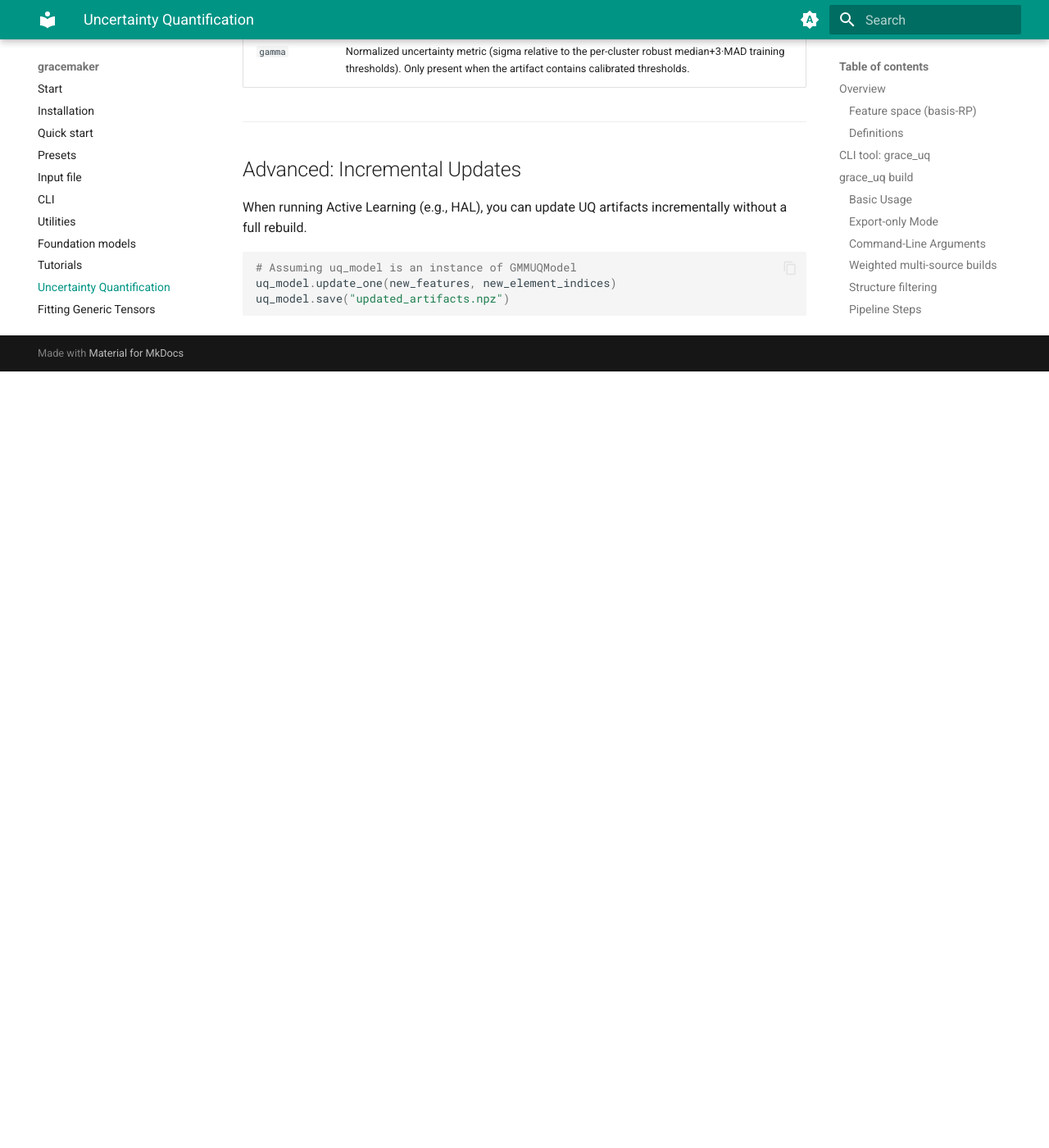
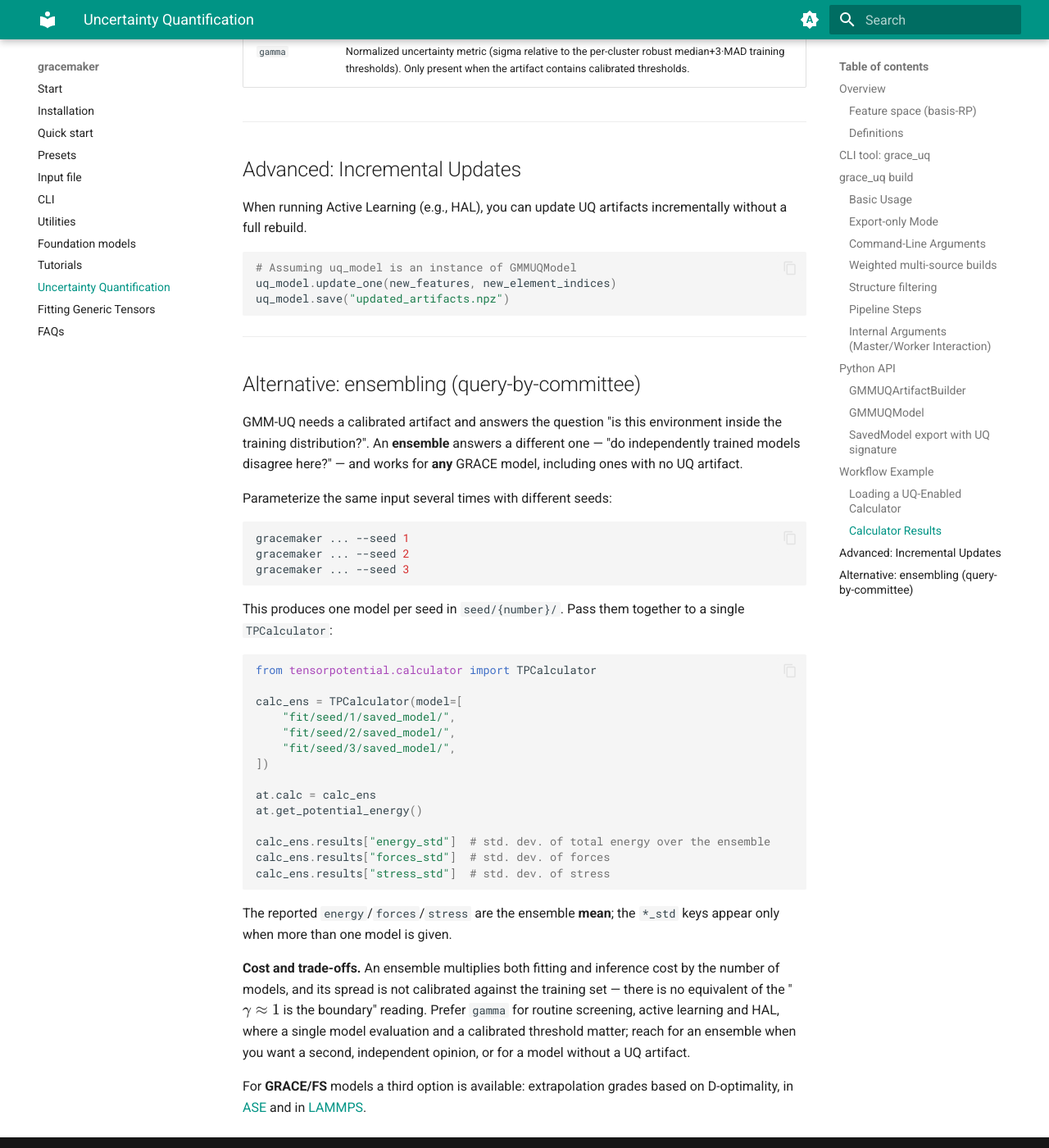
Before and after one commit to ICAMS/grace-tensorpotential, an MkDocs documentation site: the page built from docs/gracemaker/uq.md, in a window 1280 px wide and 1400 px high, scrolled down 11649 px. Shown: the whole window at 82% size. Built offline with MkDocs 1.6.1 and Material for MkDocs 9.7.7, drawn with Linux system fonts in a browser that asks for light colours; before the commit the page ends 12102 px from its top, so only the background shows below that.

Commit message:
docs: keep ensembling as a documented UQ alternative
Restore the naive-ensembling (query-by-committee) recipe that was removed
from the FAQ, as a section of the UQ page: it works for any GRACE model,
including ones with no UQ artifact, so it is worth keeping alongside gamma.
Notes that predictions are the ensemble mean, that the *_std keys appear only
for more than one model, and when to prefer gamma over an ensemble. The FAQ
gamma entry links to it.

Also drop LINEAR from the preset lists — it is registered but not a public
preset, so it should not be advertised in input.yaml comments.

Co-Authored-By: Claude Opus 5 <noreply@anthropic.com>
Claude-Session: https://claude.ai/code/session_017yByUFgshfVswSi5Yo6HJH

````diff
--- a/docs/gracemaker/uq.md
+++ b/docs/gracemaker/uq.md
@@ -377,3 +377,55 @@ When running Active Learning (e.g., HAL), you can update UQ artifacts incrementa
 uq_model.update_one(new_features, new_element_indices)
 uq_model.save("updated_artifacts.npz")
 ```
+
+---
+
+## Alternative: ensembling (query-by-committee)
+
+GMM-UQ needs a calibrated artifact and answers the question "is this environment
+inside the training distribution?". An **ensemble** answers a different one —
+"do independently trained models disagree here?" — and works for **any** GRACE
+model, including ones with no UQ artifact.
+
+Parameterize the same input several times with different seeds:
+
+```bash
+gracemaker ... --seed 1
+gracemaker ... --seed 2
+gracemaker ... --seed 3
+```
+
+This produces one model per seed in `seed/{number}/`. Pass them together to a
+single `TPCalculator`:
+
+```python
+from tensorpotential.calculator import TPCalculator
+
+calc_ens = TPCalculator(model=[
+    "fit/seed/1/saved_model/",
+    "fit/seed/2/saved_model/",
+    "fit/seed/3/saved_model/",
+])
+
+at.calc = calc_ens
+at.get_potential_energy()
+
+calc_ens.results["energy_std"]  # std. dev. of total energy over the ensemble
+calc_ens.results["forces_std"]  # std. dev. of forces
+calc_ens.results["stress_std"]  # std. dev. of stress
+```
+
+The reported `energy`/`forces`/`stress` are the ensemble **mean**; the `*_std`
+keys appear only when more than one model is given.
+
+**Cost and trade-offs.** An ensemble multiplies both fitting and inference cost
+by the number of models, and its spread is not calibrated against the training
+set — there is no equivalent of the "$\gamma \approx 1$ is the boundary"
+reading. Prefer `gamma` for routine screening, active learning and HAL, where a
+single model evaluation and a calibrated threshold matter; reach for an ensemble
+when you want a second, independent opinion, or for a model without a UQ
+artifact.
+
+For **GRACE/FS** models a third option is available: extrapolation grades based
+on D-optimality, in [ASE](../quickstart/#gracefs_1) and in
+[LAMMPS](../quickstart/#lammps-gracefs).
````
Also changed, not shown: docs/gracemaker/faq.md (+4 -0 lines), docs/gracemaker/inputfile.md (+1 -1 lines), docs/gracemaker/presets.md (+2 -2 lines), 1 other file.
